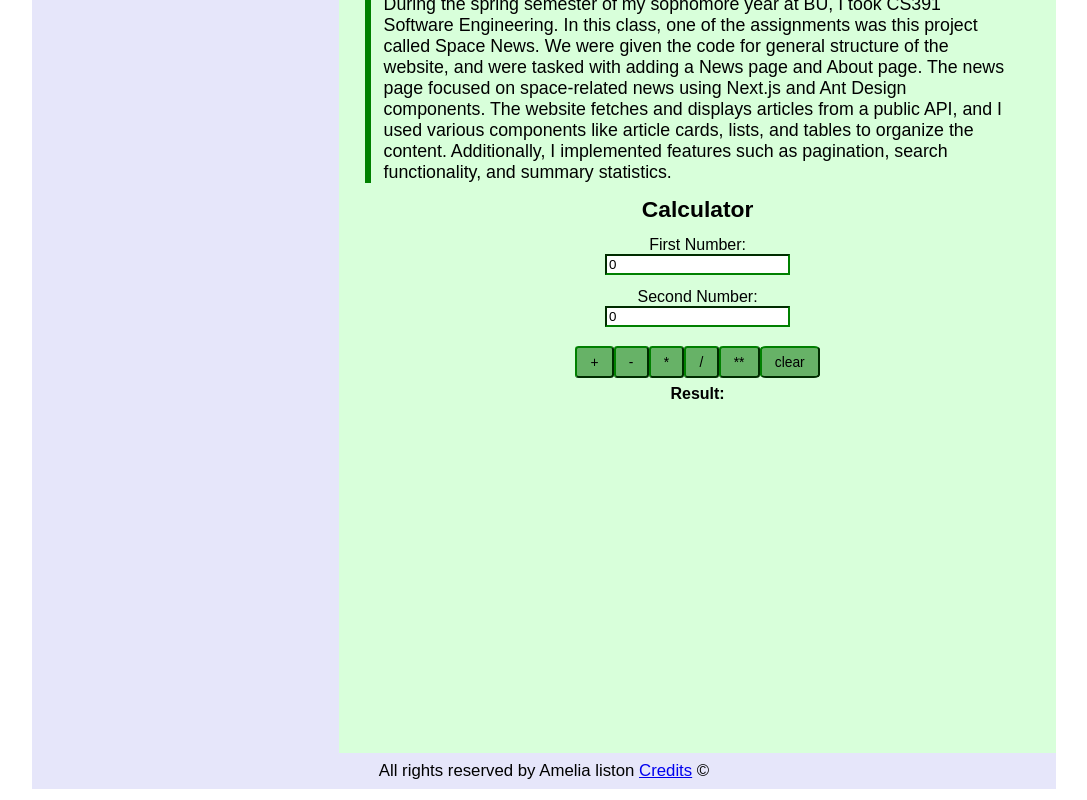
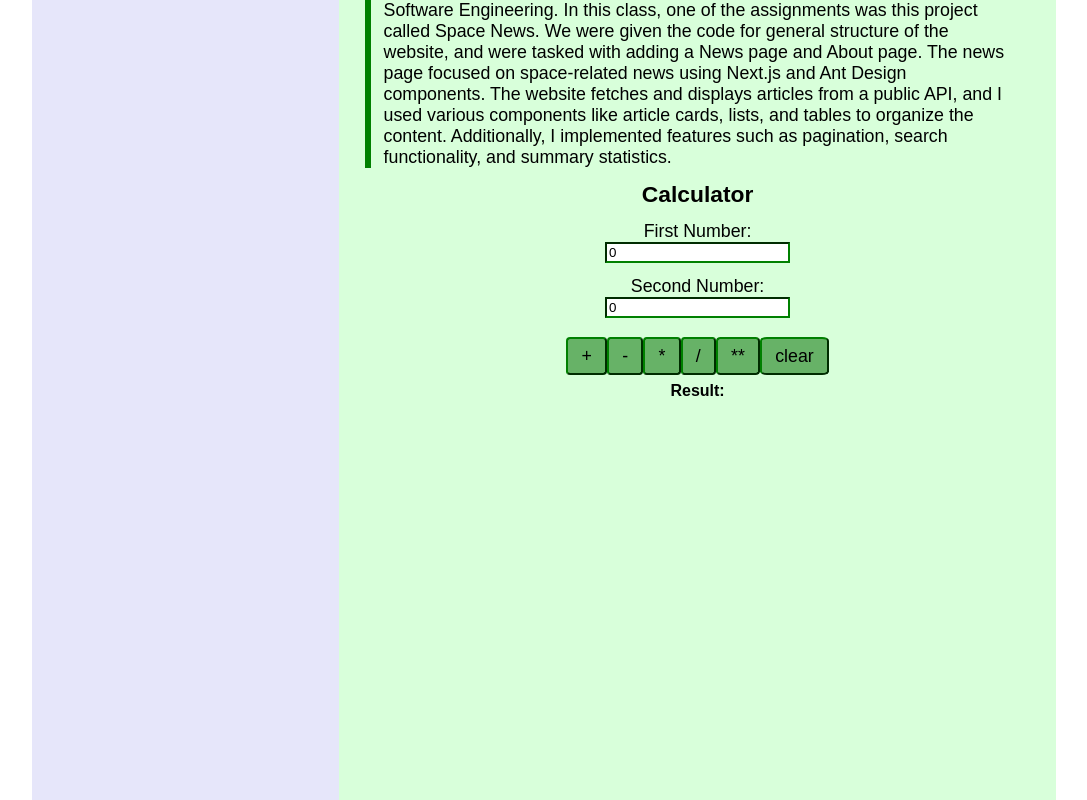
Before and after one commit to amelia-liston/mp-3, a React (Vite) app: page /projects in a window 1280 px wide. Shown: the part 922-1722 px from the top of the page, without its empty margins (96-1183 px from the left). Built offline with nearby package versions, Linux system fonts and the light colour scheme.

Commit message:
Updated calculator

```diff
--- a/src/components/Calculator.tsx
+++ b/src/components/Calculator.tsx
@@ -16,6 +16,10 @@ const StyledDivButtons = styled.div`
 const StyledInput = styled.input`
     margin-bottom: 1vw;
     border-color: green;
+
+    @media screen and (max-width: 750px){
+        font-size: calc(5px + 1vw);
+    }
 `;
 
 const StyledButton = styled.button`
@@ -23,23 +27,31 @@ const StyledButton = styled.button`
     border-radius: 10%;
     border-color: green;
     padding: 1% 2%;
-    font-size: calc(1px + 1vw);
+    font-size: calc(5px + 1vw);
+`;
+
+const StyledLabel = styled.label`
+    font-size: calc(5px + 1vw);
 `;
 
 export default function Calculator(){
     const [firstNum, setFirstNum] = useState(0);
     const [secondNum, setSecondNum] = useState(0);
+    const [result, setResult] = useState("");
+    const [color, setColor] = useState("black");
 
-    const outputElement = document.getElementById("output");
 
-    function displayResult(result: number){
-        if(outputElement!= null){
-            outputElement.innerHTML= String(result);
+    function displayResult(numResult: number){
+        if(result!= null){
+            setResult(String(numResult));
 
-            if (result < 0){
-                outputElement.style.color = "red";
+            if (numResult < 0){
+                console.log(numResult);
+                console.log(color);
+                setColor("red");
+                console.log(color);
             } else {
-                outputElement.style.color = "black";
+                setColor("black");
             }
         }
     }
@@ -78,18 +90,19 @@ export default function Calculator(){
     }
 
     function clearAll(){
-        if(outputElement != null){
-            outputElement.innerHTML = "";
+        if(result != null){
+            setResult("");
             setFirstNum(0);
             setSecondNum(0);
+            setColor("black");
         }
     }
 
     return(
         <>
             <StyledDivInputs>
-                <label id="label1">First Number: </label><StyledInput type="number" placeholder={"Number 1"} value={firstNum} onChange={(e) => setFirstNum(Number(e.target.value))} />
-                <label id="label2">Second Number: </label><StyledInput type="number" placeholder={"Number 2"} value={secondNum} onChange={(e) => setSecondNum(Number(e.target.value))} />
+                <StyledLabel id="label1">First Number: </StyledLabel><StyledInput type="number" placeholder={"Number 1"} value={firstNum} onChange={(e) => setFirstNum(Number(e.target.value))} />
+                <StyledLabel id="label2">Second Number: </StyledLabel><StyledInput type="number" placeholder={"Number 2"} value={secondNum} onChange={(e) => setSecondNum(Number(e.target.value))} />
             </StyledDivInputs>
             <StyledDivButtons>
                 <StyledButton onClick={addition}>+</StyledButton>
@@ -101,7 +114,9 @@ export default function Calculator(){
             </StyledDivButtons>
             <div >
                 <h4>Result:</h4>
-                <h4 id="output"></h4>
+                <div style={{color: color}}>
+                    {result}
+                </div>
             </div>
         </>
     )
--- a/src/components/Header.tsx
+++ b/src/components/Header.tsx
@@ -36,7 +36,7 @@ export default function Header() {
         <>
             <HeaderWrapper>
                 <h1>Amelia Liston</h1>
-                <h2>{lastValue}</h2>
+                <p>{lastValue}</p>
             </HeaderWrapper>
         </>
     )
--- a/src/components/styled-components/StyledMain.tsx
+++ b/src/components/styled-components/StyledMain.tsx
@@ -4,14 +4,14 @@ const StyledMain=styled.main`
     display: flex;
     flex-direction: column;
     width: 70%;
-    height: 120vw;
+    height: 140vw;
     background-color: rgb(216, 255, 218);
     text-align: center;
     padding: 2vh 2vw;
 
     @media screen and (max-width: 750px){
         width: 100%;
-        height: 150vw;
+        height: 170vw;
     }
 `;
 
```
